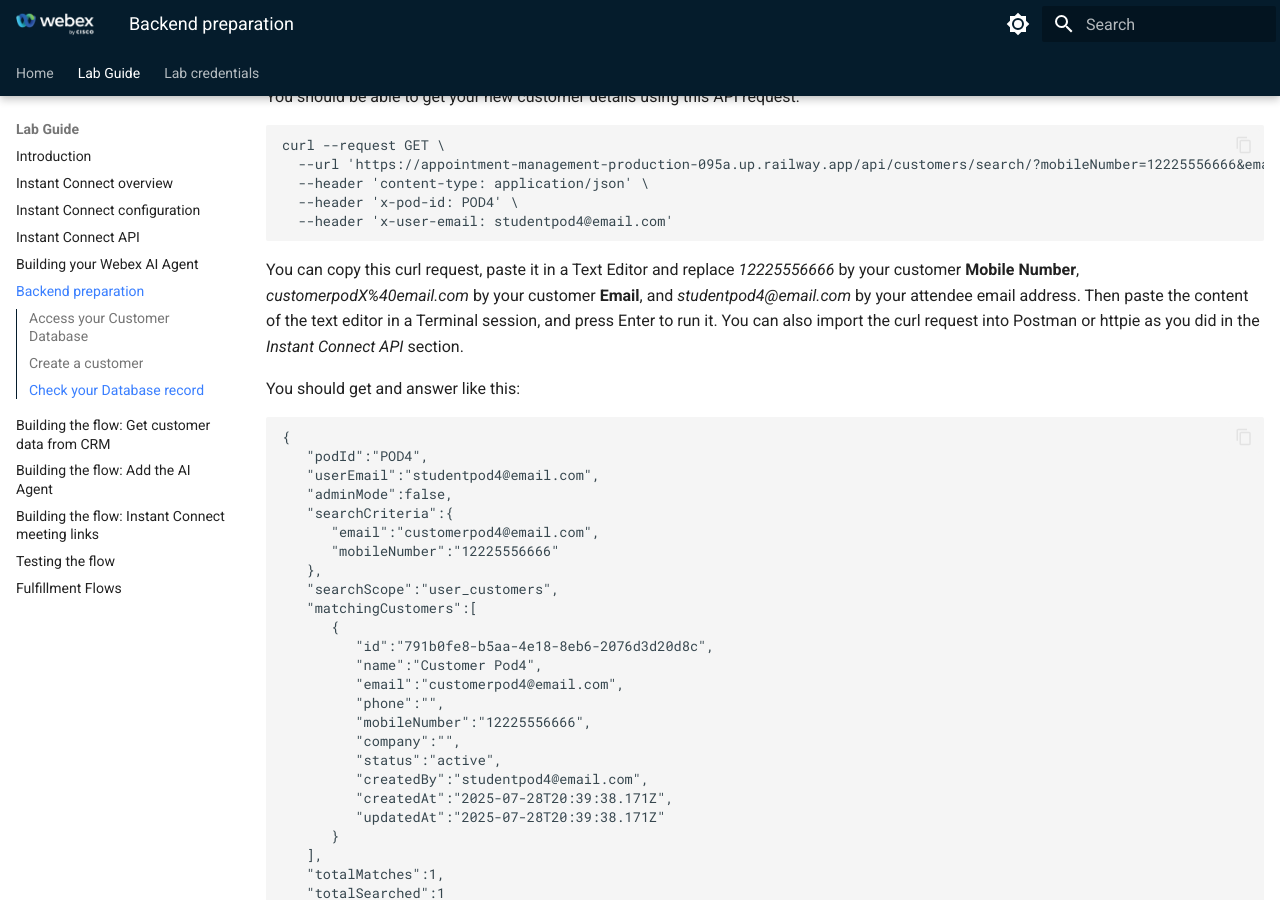
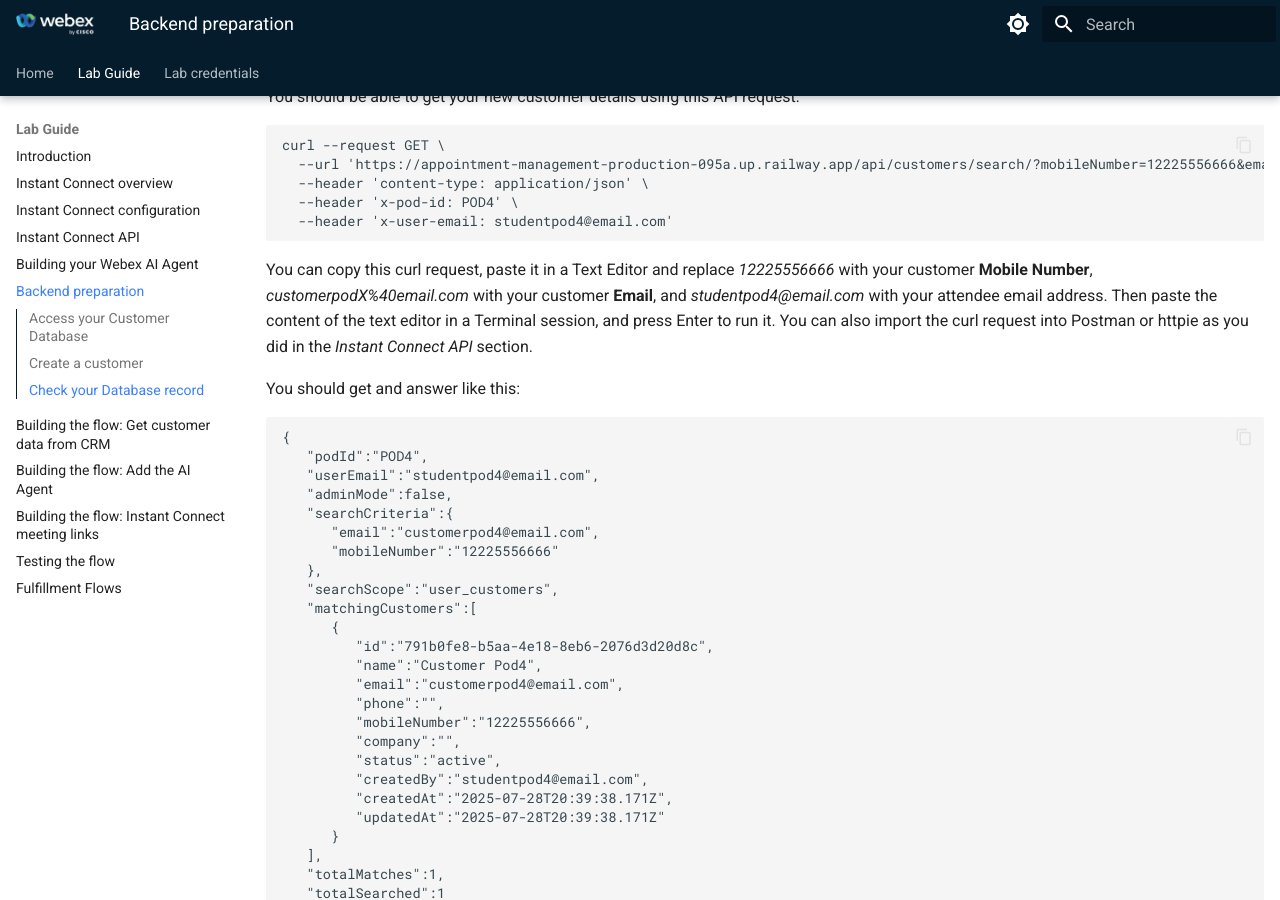
Before and after one commit to WebexCC-SA/LAB-2857, an MkDocs documentation site: the page built from docs/05-backend.md, in a window 1280 px wide and 900 px high, scrolled down 889 px. Built offline with MkDocs 1.6.1 and Material for MkDocs 9.7.7, drawn with Linux system fonts in a browser that asks for light colours.

Commit message:
improvements

````diff
--- a/docs/05-backend.md
+++ b/docs/05-backend.md
@@ -34,7 +34,7 @@
   --header 'x-user-email: studentpod4@email.com'
 
 ```
-You can copy this curl request, paste it in a Text Editor and replace _12225556666_ by your customer  **Mobile Number**, _customerpodX%40email.com_ by your customer **Email**, and _studentpod4@email.com_ by your attendee email address. Then paste the content of the text editor in a Terminal session, and press Enter to run it.
+You can copy this curl request, paste it in a Text Editor and replace _12225556666_ with your customer  **Mobile Number**, _customerpodX%40email.com_ with your customer **Email**, and _studentpod4@email.com_ with your attendee email address. Then paste the content of the text editor in a Terminal session, and press Enter to run it.
 You can also import the curl request into Postman or httpie as you did in the _Instant Connect API_ section.
 
 You should get and answer like this:
````
Also changed, not shown: docs/02-activation.md (+1 -1 lines), docs/04-ai-agent-create.md (+1 -1 lines).
